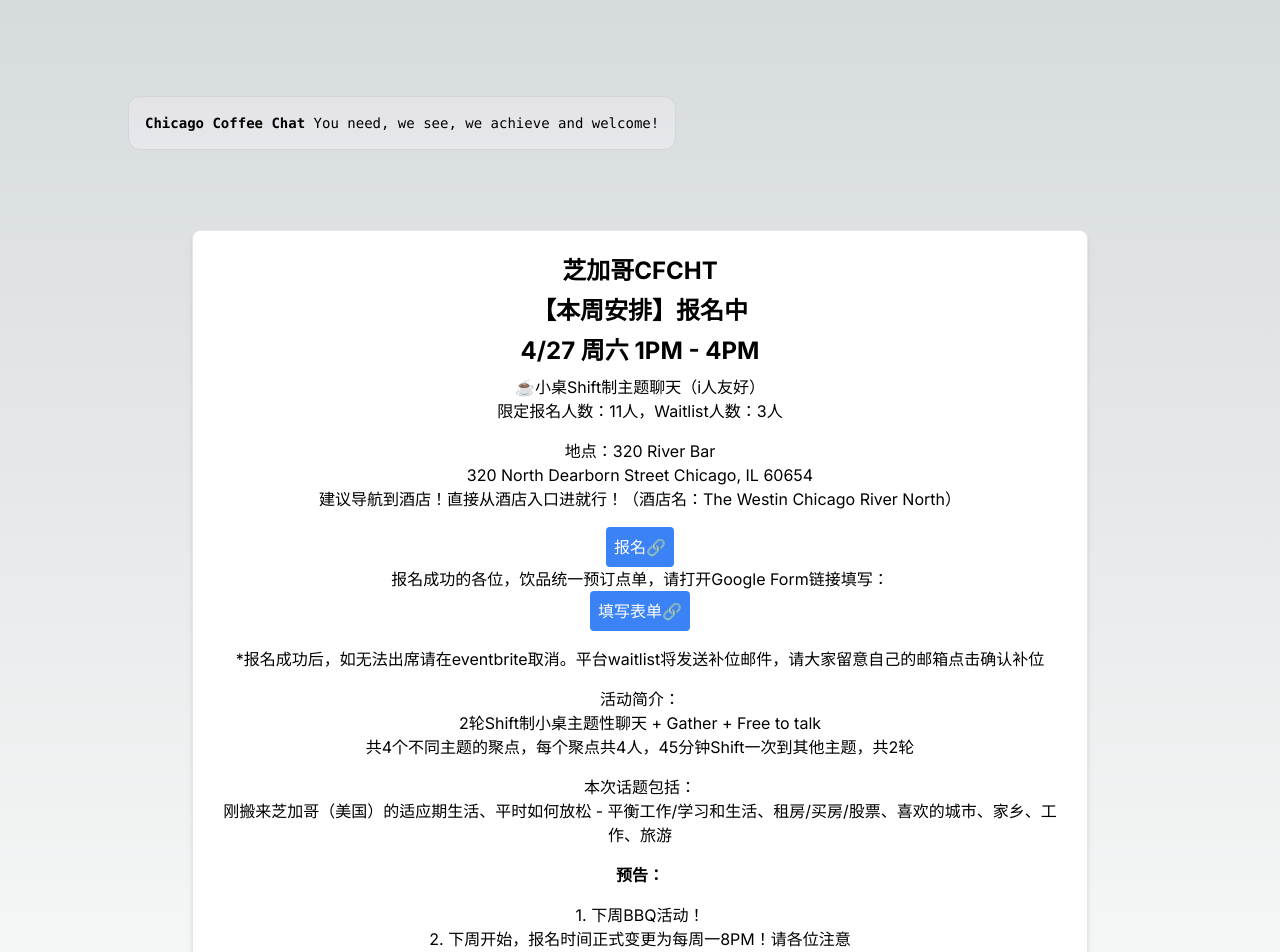
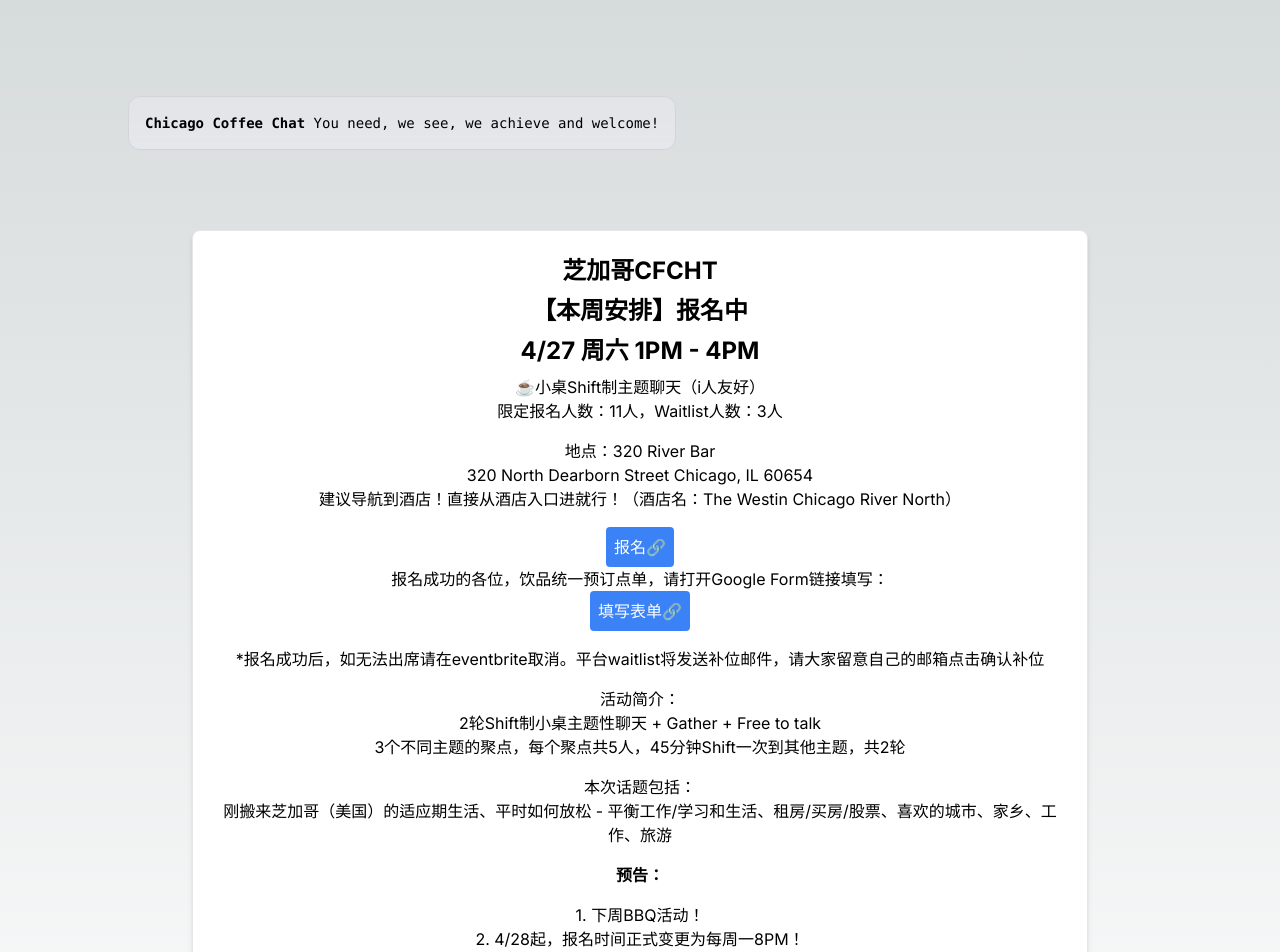
Before and after one commit to Brack-Wang/nextjs, a Next.js app: page / in a window 1280 px wide. Shown: the top 952 px of the page. Built offline with nearby package versions, Linux system fonts and the light colour scheme.

Commit message:
Update page.tsx

```diff
--- a/app/page.tsx
+++ b/app/page.tsx
@@ -28,10 +28,10 @@ export default function Home() {
   <a href="https://www.eventbrite.com/e/887360287507?aff=oddtdtcreator" target="_blank" className="inline-block bg-blue-500 text-white p-2 rounded hover:bg-blue-700 transition duration-300 ease-in-out">报名🔗</a>
   <p className="mb-4">报名成功的各位，饮品统一预订点单，请打开Google Form链接填写：<br /><a href="https://forms.gle/xmxDWuqAc7m5CMsX9" target="_blank" className="inline-block bg-blue-500 text-white p-2 rounded hover:bg-blue-700 transition duration-300 ease-in-out">填写表单🔗</a></p>
   <p className="mt-4">*报名成功后，如无法出席请在eventbrite取消。平台waitlist将发送补位邮件，请大家留意自己的邮箱点击确认补位</p>
-  <p className="mt-4">活动简介：<br />2轮Shift制小桌主题性聊天 + Gather + Free to talk<br />共4个不同主题的聚点，每个聚点共4人，45分钟Shift一次到其他主题，共2轮</p>
+  <p className="mt-4">活动简介：<br />2轮Shift制小桌主题性聊天 + Gather + Free to talk<br />3个不同主题的聚点，每个聚点共5人，45分钟Shift一次到其他主题，共2轮</p>
   <p className="mt-4">本次话题包括：<br />刚搬来芝加哥（美国）的适应期生活、平时如何放松 - 平衡工作/学习和生活、租房/买房/股票、喜欢的城市、家乡、工作、旅游</p>
   <p className="mt-4 font-bold">预告：</p>
-  <p className="mt-4">1. 下周BBQ活动！<br />2. 下周开始，报名时间正式变更为每周一8PM！请各位注意</p>
+  <p className="mt-4">1. 下周BBQ活动！<br />2. 4/28起，报名时间正式变更为每周一8PM！</p>
   <p className="mt-4 font-bold">欢迎👏点击⬇️Groups进入小红书和二手群🌞：</p>
 
   {/* Event Details Replacement End */}
```
